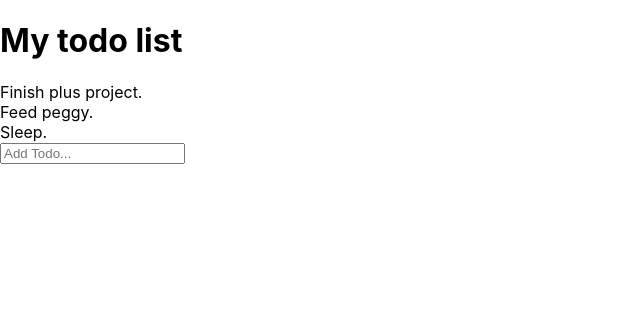
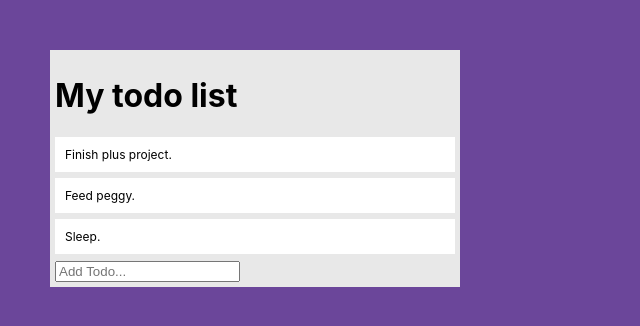
Before and after one commit to nicoletteheath/to-do-list, a React (Create React App) app: page / in a window 1280 px wide. Shown: the top 326 px of the page, without its empty margins (0-640 px from the left). Built offline with nearby package versions, Linux system fonts and the light colour scheme.

Commit message:
styled and put into separate files

```diff
--- /dev/null
+++ b/src/App.css
@@ -0,0 +1,10 @@
+.app {
+    background: #6b469a;
+    padding: 50px;
+    height: 100vh;
+  }
+  .todo-list {
+    background: #e8e8e8;
+    padding: 5px;
+    max-width: 400px;
+  }
--- a/src/App.js
+++ b/src/App.js
@@ -1,6 +1,8 @@
 import React, {useState} from "react";
-import TodoItem from "./components/TodoItem"
-import TodoForm from "./components/TodoForm";
+import TodoItem from "./components/TodoItem/TodoItem"
+import TodoForm from "./components/TodoForm/TodoForm";
+import "./App.css";
+
 
 
 function App() {
@@ -19,13 +21,15 @@ function App() {
 
     // template
     return (
-    <div>
+        <div className="app">
+            <div className="todo-list">
             <h1>My todo list</h1>
             {todos.map((todo, index) => (
                 <TodoItem todo={todo} key={index}/>
             ))}
             <TodoForm addTodo={addTodo} />
             </div>
+        </div>
     );
 }
 
--- /dev/null
+++ b/src/components/TodoItem/TodoItem.css
@@ -0,0 +1,9 @@
+.todo {
+    background: #fff;
+    padding: 10px;
+    font-size: 12px;
+    margin-bottom: 6px;
+    display: flex;
+    align-items: center;
+    justify-content: space-between;
+  }
--- a/src/components/TodoItem.jsx
+++ b/src/components/TodoItem/TodoItem.jsx
@@ -1,9 +1,10 @@
 import React from "react";
+import "./TodoItem.css";
 
 
 function TodoItem(props) {
     const { todo } = props;
-    return <div>{todo}</div>;
+    return <div className="todo">{todo}</div>;
 }
 
 export default TodoItem;
```
Also changed, not shown: src/components/TodoForm/TodoForm.css (added), src/components/TodoForm/TodoForm.jsx (renamed from src/components/TodoForm.jsx). Lines whose indentation alone changed are shown as unchanged.
